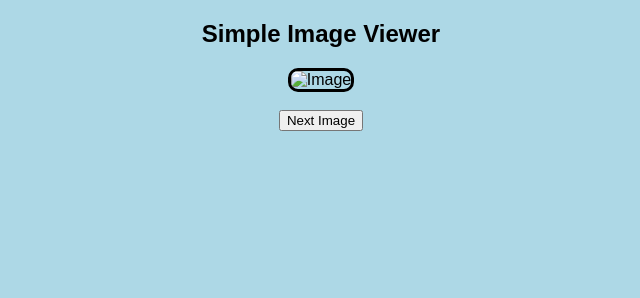
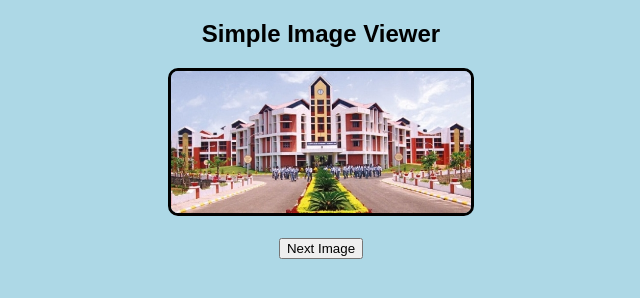
Before and after one commit to cyril-p-jose/image-viewer, a plain HTML site: page index.html in a window 1280 px wide. Shown: the whole page, without its empty margins (319-959 px from the left). Drawn offline with Linux system fonts and the light colour scheme.

Commit message:
Update image source to a GitHub URL

```diff
--- a/index.html
+++ b/index.html
@@ -8,7 +8,7 @@
 
     <h2>Simple Image Viewer</h2>
 
-    <img id="image" src="image1.jpg" alt="Image" width="300">
+    <img id="image" src="https://github.com/cyril-p-jose/image-viewer/blob/main/sjcet%20daylight.jpeg" alt="Image" width="300">
 
     <br><br>
     <button onclick="nextImage()">Next Image</button>
```
